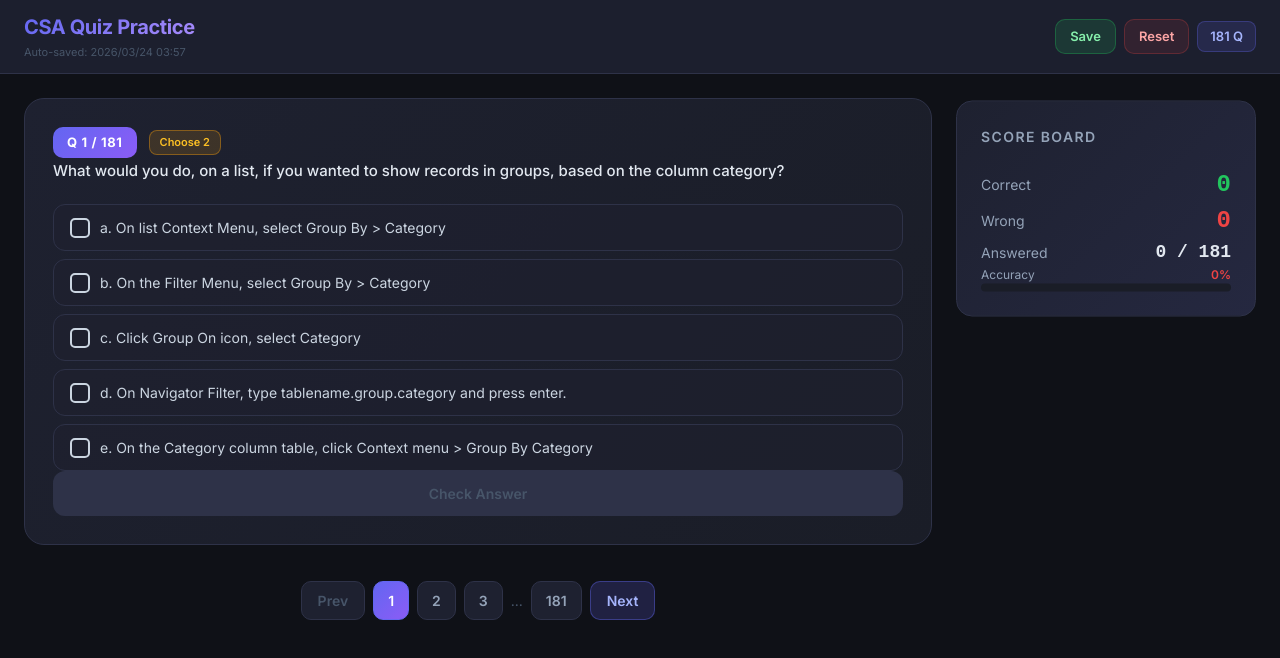
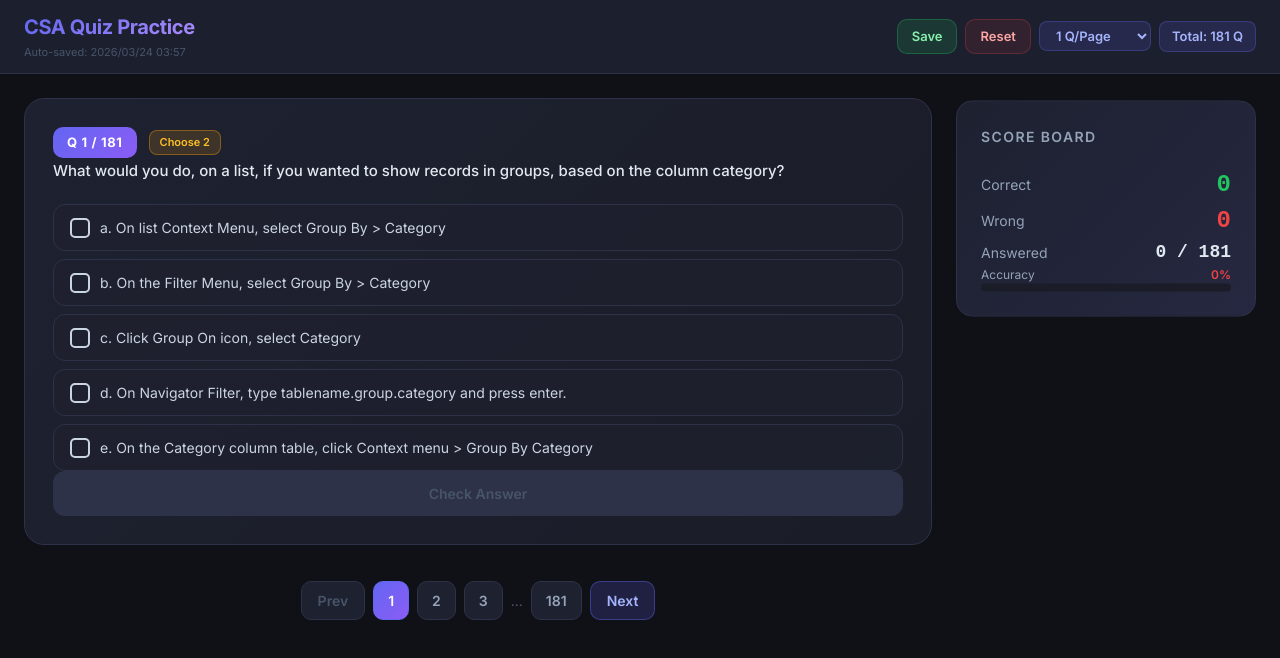
Before and after one commit to n-seiyaku/service-now-csa, a React (Vite) app: page / in a window 1280 px wide. Shown: the top 658 px of the page. Built offline with nearby package versions, Linux system fonts and the light colour scheme.

Commit message:
feat: add change number of questions in page

```diff
--- a/src/App.tsx
+++ b/src/App.tsx
@@ -15,8 +15,8 @@ import {
 // 問題データを型アサート
 const questions = questionsData as QuizQuestion[];
 
-// ページあたり表示数
-const PAGE_SIZE = 1;
+// デフォルトのページあたり表示数
+const DEFAULT_PAGE_SIZE = 1;
 
 // ビュー種別
 type View = "quiz" | "review";
@@ -32,6 +32,7 @@ const initFromStorage = () => {
       wrongCount: 0,
       wrongIndices: [] as number[],
       page: 0,
+      pageSize: DEFAULT_PAGE_SIZE,
       savedAt: null as string | null,
     };
   }
@@ -42,6 +43,7 @@ const initFromStorage = () => {
     wrongCount: saved.wrongCount,
     wrongIndices: saved.wrongIndices,
     page: saved.page,
+    pageSize: saved.pageSize ?? DEFAULT_PAGE_SIZE,
     savedAt: saved.savedAt,
   };
 };
@@ -65,6 +67,8 @@ const App: React.FC = () => {
   );
   // 現在のページ
   const [page, setPage] = useState(initial.page);
+  // 1ページあたりの表示数
+  const [pageSize, setPageSize] = useState(initial.pageSize);
   // 現在のビュー
   const [view, setView] = useState<View>("quiz");
   // 進捗の最終保存日時
@@ -79,10 +83,17 @@ const App: React.FC = () => {
   // デバウンスタイマー
   const saveTimer = useRef<ReturnType<typeof setTimeout> | null>(null);
 
-  const totalPages = Math.ceil(questions.length / PAGE_SIZE);
-  const startIdx = page * PAGE_SIZE;
-  const endIdx = Math.min(startIdx + PAGE_SIZE, questions.length);
+  const totalPages = Math.ceil(questions.length / pageSize);
+  const startIdx = page * pageSize;
+  const endIdx = Math.min(startIdx + pageSize, questions.length);
   const currentPageQuestions = questions.slice(startIdx, endIdx);
+
+  // ページあたり表示数変更ハンドラ
+  const handlePageSizeChange = useCallback((newSize: number) => {
+    const currentStartIdx = page * pageSize;
+    setPageSize(newSize);
+    setPage(Math.floor(currentStartIdx / newSize));
+  }, [page, pageSize]);
 
   // 進捗を自動保存（500msデバウンス）
   useEffect(() => {
@@ -96,6 +107,7 @@ const App: React.FC = () => {
         wrongCount,
         wrongIndices,
         page,
+        pageSize,
         savedAt: now,
       });
       setSavedAt(now);
@@ -104,7 +116,7 @@ const App: React.FC = () => {
     return () => {
       if (saveTimer.current) clearTimeout(saveTimer.current);
     };
-  }, [userAnswers, checkedSet, correctCount, wrongCount, wrongIndices, page]);
+  }, [userAnswers, checkedSet, correctCount, wrongCount, wrongIndices, page, pageSize]);
 
   // 選択肢変更ハンドラ
   const handleSelectionChange = useCallback(
@@ -143,14 +155,14 @@ const App: React.FC = () => {
 
   // 特定の問題へジャンプ
   const handleJumpToQuestion = useCallback((index: number) => {
-    const targetPage = Math.floor(index / PAGE_SIZE);
+    const targetPage = Math.floor(index / pageSize);
     setPage(targetPage);
     setView("quiz");
     setTimeout(() => {
       const el = document.getElementById(`question-${index}`);
       if (el) el.scrollIntoView({ behavior: "smooth", block: "start" });
     }, 100);
-  }, []);
+  }, [pageSize]);
 
   // エクスポートハンドラ
   const handleExportWrong = useCallback(() => {
@@ -186,12 +198,13 @@ const App: React.FC = () => {
       wrongCount,
       wrongIndices,
       page,
+      pageSize,
       savedAt: now,
     });
     setSavedAt(now);
     setShowSavedToast(true);
     setTimeout(() => setShowSavedToast(false), 2500);
-  }, [userAnswers, checkedSet, correctCount, wrongCount, wrongIndices, page]);
+  }, [userAnswers, checkedSet, correctCount, wrongCount, wrongIndices, page, pageSize]);
 
   // 復習ページ表示
   if (view === "review") {
@@ -439,6 +452,29 @@ const App: React.FC = () => {
               </button>
             )}
 
+            {/* 表示件数切替 */}
+            <select
+              value={pageSize}
+              onChange={(e) => handlePageSizeChange(Number(e.target.value))}
+              style={{
+                background: "rgba(99,102,241,0.15)",
+                border: "1px solid rgba(99,102,241,0.3)",
+                borderRadius: "8px",
+                padding: "5px 12px",
+                color: "#a5b4fc",
+                fontWeight: 600,
+                fontSize: "13px",
+                cursor: "pointer",
+                outline: "none",
+              }}
+            >
+              <option value="1" style={{ background: "#1e2130" }}>1 Q/Page</option>
+              <option value="5" style={{ background: "#1e2130" }}>5 Q/Page</option>
+              <option value="10" style={{ background: "#1e2130" }}>10 Q/Page</option>
+              <option value="20" style={{ background: "#1e2130" }}>20 Q/Page</option>
+              <option value={questions.length} style={{ background: "#1e2130" }}>All ({questions.length})</option>
+            </select>
+
             <span
               style={{
                 background: "rgba(99,102,241,0.15)",
@@ -450,7 +486,7 @@ const App: React.FC = () => {
                 fontSize: "13px",
               }}
             >
-              {questions.length} Q
+              Total: {questions.length} Q
             </span>
           </div>
         </div>
--- a/src/utils.ts
+++ b/src/utils.ts
@@ -67,6 +67,8 @@ export interface SavedProgress {
   wrongIndices: number[];
   // 現在のページ
   page: number;
+  // ページあたり表示数
+  pageSize?: number;
   // 最終保存日時（ISO 8601）
   savedAt: string;
 }
```
